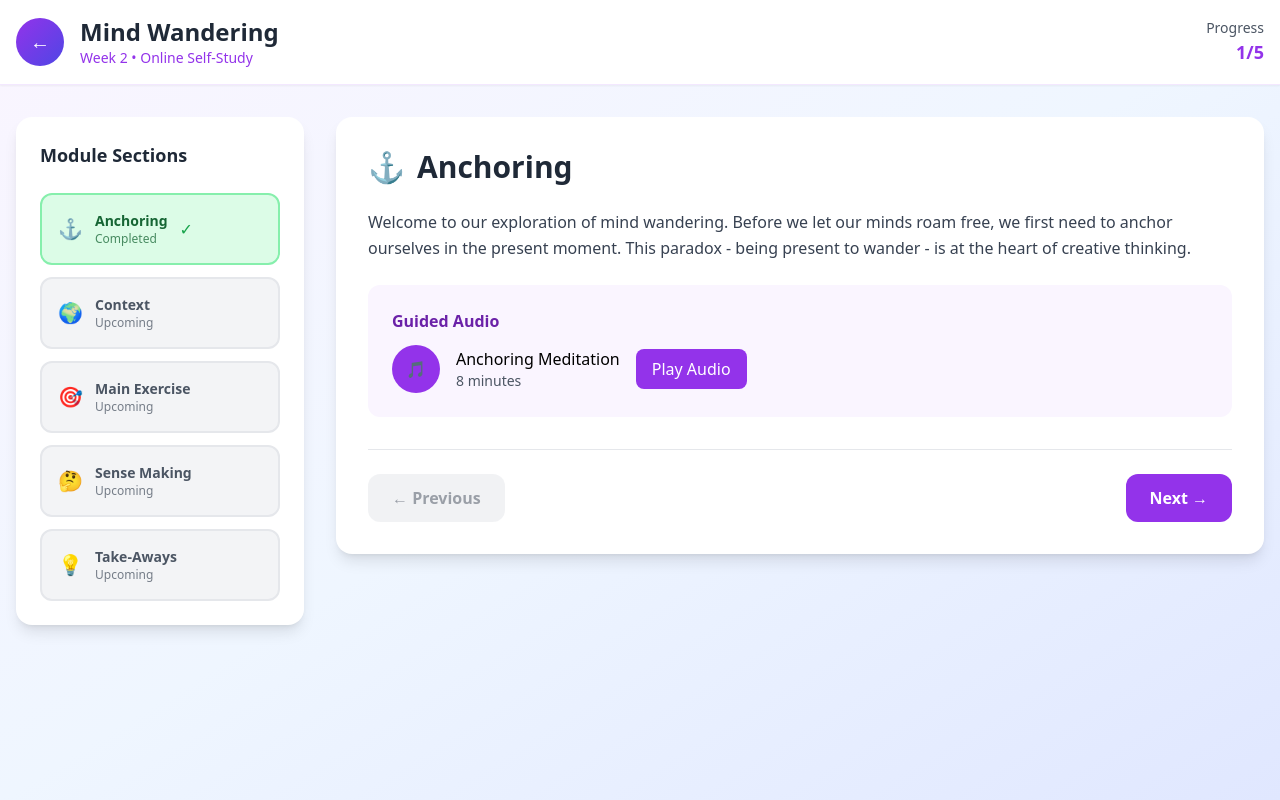
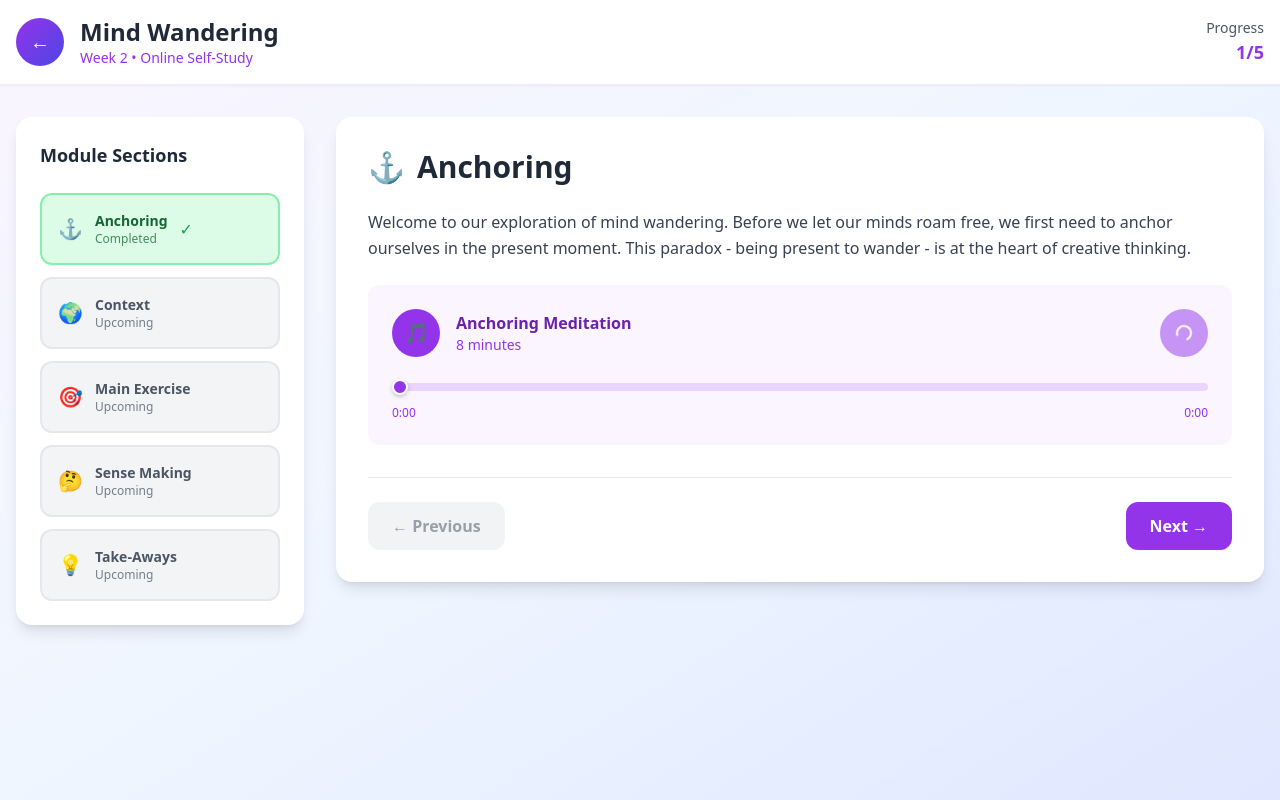
Before and after one commit to MartijnMesman/ConnectedCreativity, a Next.js app: page /course/module/1 in a window 1280 px wide. Built offline with nearby package versions, Linux system fonts and the light colour scheme.

Commit message:
Enhanced Audio Player for Module 2

```diff
--- a/src/app/course/module/[id]/page.tsx
+++ b/src/app/course/module/[id]/page.tsx
@@ -3,6 +3,7 @@
 import { useState } from 'react'
 import Link from 'next/link'
 import { useParams } from 'next/navigation'
+import AudioPlayer from '@/components/AudioPlayer'
 
 interface ModuleContent {
   id: number
@@ -174,21 +175,12 @@ export default function ModulePage() {
           <div className="space-y-6">
             <p className="text-gray-700 leading-relaxed">{section.content}</p>
             {section.media && (
-              <div className="bg-purple-50 rounded-xl p-6">
-                <h4 className="font-semibold text-purple-800 mb-3">Guided Audio</h4>
-                <div className="flex items-center space-x-4">
-                  <div className="w-12 h-12 bg-purple-600 rounded-full flex items-center justify-center">
-                    <span className="text-white">🎵</span>
-                  </div>
-                  <div>
-                    <p className="font-medium">Anchoring Meditation</p>
-                    <p className="text-sm text-gray-600">{section.media.duration}</p>
-                  </div>
-                  <button className="px-4 py-2 bg-purple-600 text-white rounded-lg hover:bg-purple-700">
-                    Play Audio
-                  </button>
-                </div>
-              </div>
+              <AudioPlayer
+                src={section.media.url}
+                title="Anchoring Meditation"
+                duration={section.media.duration}
+                onComplete={() => markSectionComplete('anchoring')}
+              />
             )}
           </div>
         )
--- /dev/null
+++ b/src/components/AudioPlayer.tsx
@@ -0,0 +1,147 @@
+'use client'
+
+import { useState, useRef, useEffect } from 'react'
+
+interface AudioPlayerProps {
+  src: string
+  title: string
+  duration: string
+  onComplete?: () => void
+}
+
+export default function AudioPlayer({ src, title, duration, onComplete }: AudioPlayerProps) {
+  const [isPlaying, setIsPlaying] = useState(false)
+  const [currentTime, setCurrentTime] = useState(0)
+  const [totalDuration, setTotalDuration] = useState(0)
+  const [isLoading, setIsLoading] = useState(false)
+  const audioRef = useRef<HTMLAudioElement>(null)
+
+  useEffect(() => {
+    const audio = audioRef.current
+    if (!audio) return
+
+    const updateTime = () => setCurrentTime(audio.currentTime)
+    const updateDuration = () => setTotalDuration(audio.duration)
+    const handleEnded = () => {
+      setIsPlaying(false)
+      setCurrentTime(0)
+      onComplete?.()
+    }
+    const handleLoadStart = () => setIsLoading(true)
+    const handleCanPlay = () => setIsLoading(false)
+
+    audio.addEventListener('timeupdate', updateTime)
+    audio.addEventListener('loadedmetadata', updateDuration)
+    audio.addEventListener('ended', handleEnded)
+    audio.addEventListener('loadstart', handleLoadStart)
+    audio.addEventListener('canplay', handleCanPlay)
+
+    return () => {
+      audio.removeEventListener('timeupdate', updateTime)
+      audio.removeEventListener('loadedmetadata', updateDuration)
+      audio.removeEventListener('ended', handleEnded)
+      audio.removeEventListener('loadstart', handleLoadStart)
+      audio.removeEventListener('canplay', handleCanPlay)
+    }
+  }, [onComplete])
+
+  const togglePlayPause = () => {
+    const audio = audioRef.current
+    if (!audio) return
+
+    if (isPlaying) {
+      audio.pause()
+    } else {
+      audio.play()
+    }
+    setIsPlaying(!isPlaying)
+  }
+
+  const handleSeek = (e: React.ChangeEvent<HTMLInputElement>) => {
+    const audio = audioRef.current
+    if (!audio) return
+
+    const newTime = (parseFloat(e.target.value) / 100) * totalDuration
+    audio.currentTime = newTime
+    setCurrentTime(newTime)
+  }
+
+  const formatTime = (time: number) => {
+    const minutes = Math.floor(time / 60)
+    const seconds = Math.floor(time % 60)
+    return `${minutes}:${seconds.toString().padStart(2, '0')}`
+  }
+
+  const progress = totalDuration > 0 ? (currentTime / totalDuration) * 100 : 0
+
+  return (
+    <div className="bg-purple-50 rounded-xl p-6">
+      <div className="flex items-center space-x-4 mb-4">
+        <div className="w-12 h-12 bg-purple-600 rounded-full flex items-center justify-center">
+          <span className="text-white text-xl">🎵</span>
+        </div>
+        <div className="flex-1">
+          <h4 className="font-semibold text-purple-800">{title}</h4>
+          <p className="text-sm text-purple-600">{duration}</p>
+        </div>
+        <button
+          onClick={togglePlayPause}
+          disabled={isLoading}
+          className="w-12 h-12 bg-purple-600 hover:bg-purple-700 rounded-full flex items-center justify-center text-white transition-colors disabled:opacity-50"
+        >
+          {isLoading ? (
+            <div className="w-4 h-4 border-2 border-white border-t-transparent rounded-full animate-spin"></div>
+          ) : isPlaying ? (
+            <span className="text-lg">⏸️</span>
+          ) : (
+            <span className="text-lg">▶️</span>
+          )}
+        </button>
+      </div>
+
+      {/* Progress Bar */}
+      <div className="space-y-2">
+        <input
+          type="range"
+          min="0"
+          max="100"
+          value={progress}
+          onChange={handleSeek}
+          className="w-full h-2 bg-purple-200 rounded-lg appearance-none cursor-pointer slider"
+          style={{
+            background: `linear-gradient(to right, #9333ea 0%, #9333ea ${progress}%, #e9d5ff ${progress}%, #e9d5ff 100%)`
+          }}
+        />
+        <div className="flex justify-between text-xs text-purple-600">
+          <span>{formatTime(currentTime)}</span>
+          <span>{formatTime(totalDuration)}</span>
+        </div>
+      </div>
+
+      {/* Hidden Audio Element */}
+      <audio ref={audioRef} src={src} preload="metadata" />
+
+      <style jsx>{`
+        .slider::-webkit-slider-thumb {
+          appearance: none;
+          width: 16px;
+          height: 16px;
+          border-radius: 50%;
+          background: #9333ea;
+          cursor: pointer;
+          border: 2px solid white;
+          box-shadow: 0 2px 4px rgba(0,0,0,0.2);
+        }
+        .slider::-moz-range-thumb {
+          width: 16px;
+          height: 16px;
+          border-radius: 50%;
+          background: #9333ea;
+          cursor: pointer;
+          border: 2px solid white;
+          box-shadow: 0 2px 4px rgba(0,0,0,0.2);
+        }
+      `}</style>
+    </div>
+  )
+}
```
